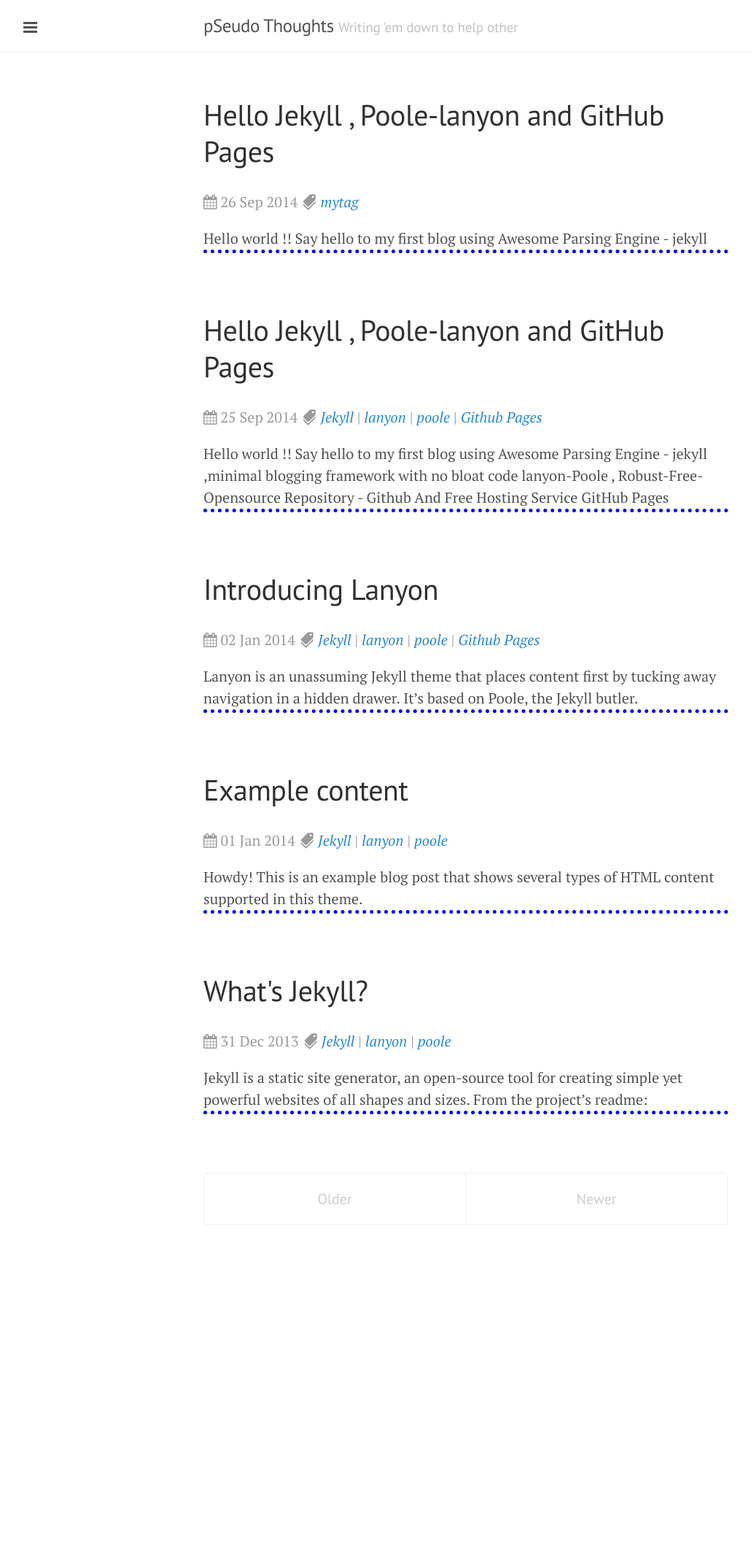
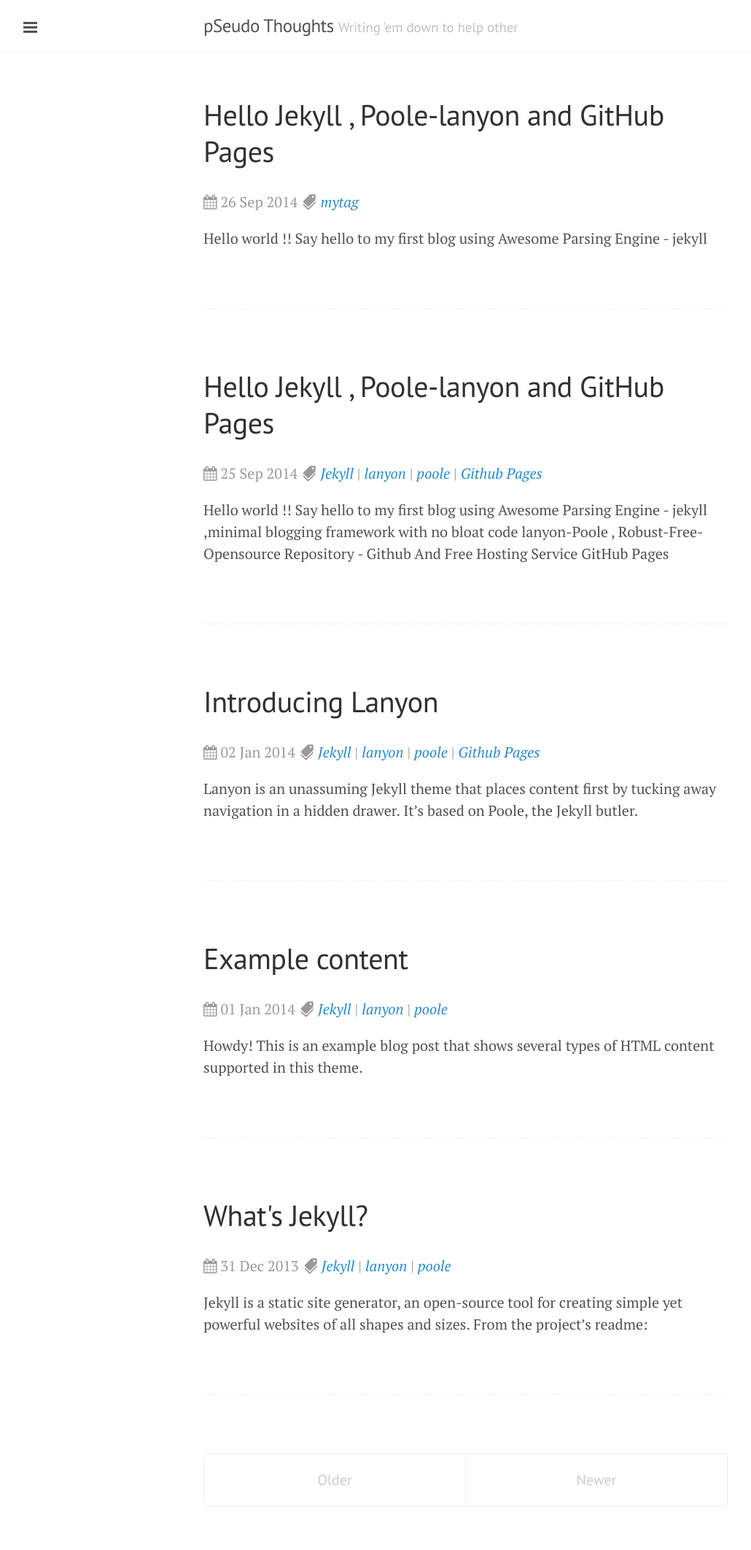
Before and after one commit to DharmeshPandav/dharmeshpandav.github.io, a Jekyll site: the page built from index.html, in a window 1280 px wide. Shown: the whole page at 73% size, without its empty margins (1-1031 px from the left). Built offline with Jekyll 4.4.1, drawn with Linux system fonts in a browser that asks for light colours; nearby versions of some CDN libraries; Markdown is read by kramdown in place of the engine named in the settings; the list of posts is cut into pages by our own code; before the commit the page ends 1739 px from its top, so only the background shows below that.

Commit message:
changed config

```diff
--- a/public/css/lanyon.css
+++ b/public/css/lanyon.css
@@ -300,7 +300,8 @@ a.sidebar-nav-item:focus {
 .page,
 .post {
   margin-bottom: 4em;
-    border-bottom: 5px dotted blue;
+    border-bottom: 2px dotted #f5f5f5;
+    padding-bottom: 4em;
 }
 
 /* Blog post or page title */
```
